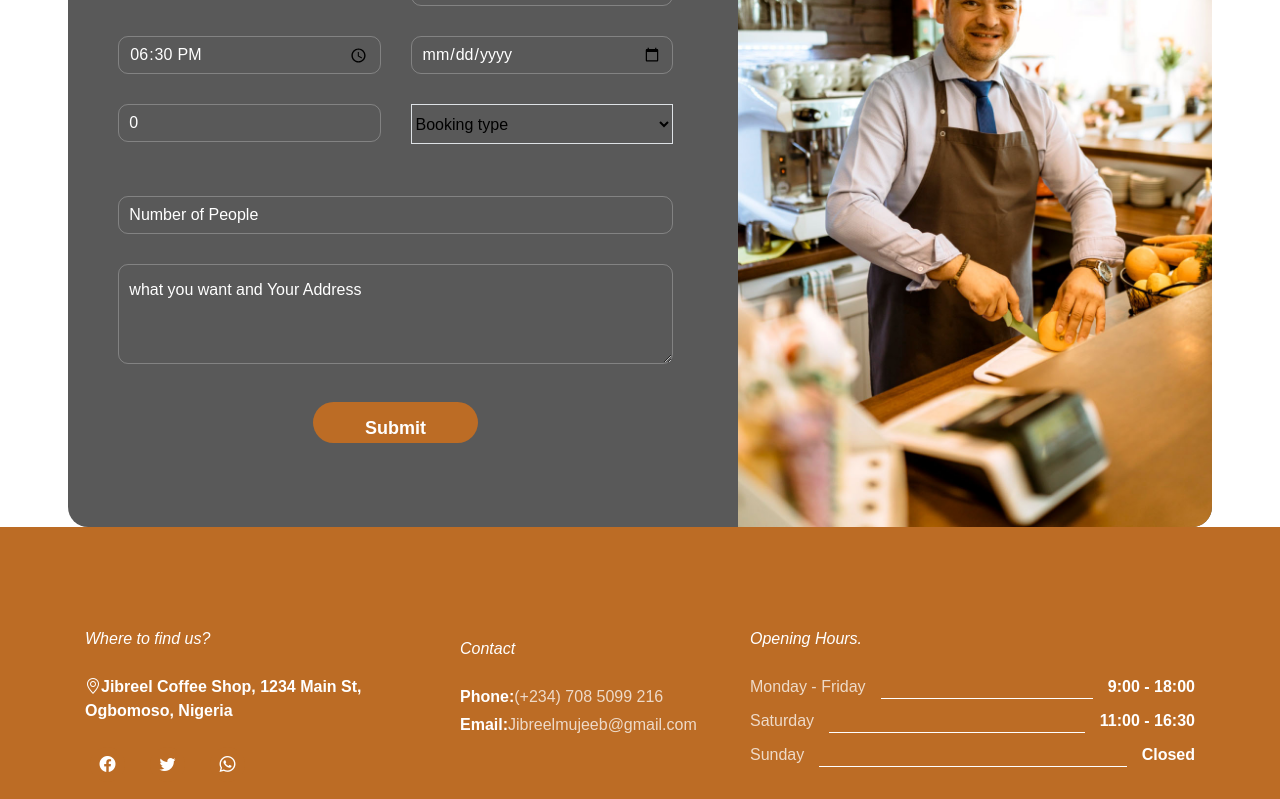
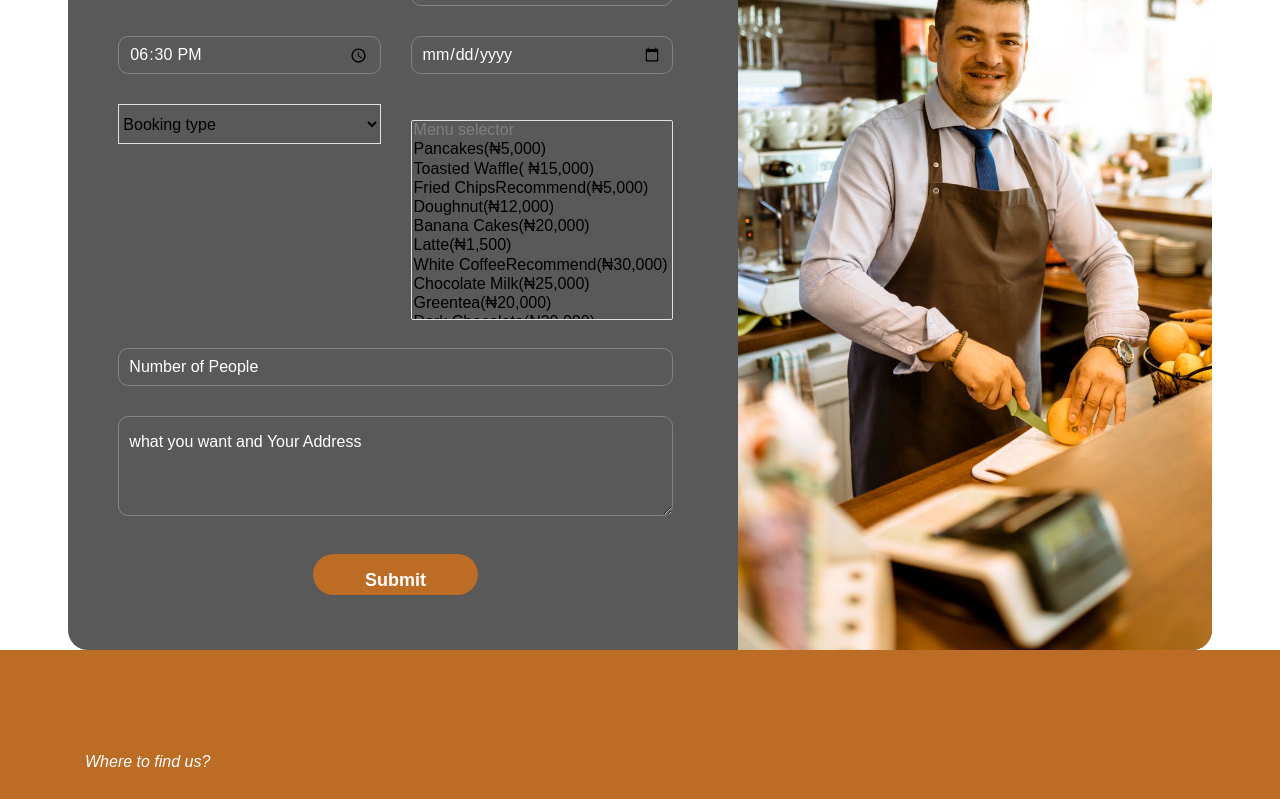
Before and after one commit to jibreelmujeeb/coffee-web, a React (Vite) app: page /reserve in a window 1280 px wide. Shown: the part 360-1159 px from the top of the page. Built offline with nearby package versions, Linux system fonts and the light colour scheme; sample sign-in values are in the browser's storage; a web font is replaced by a local one.

Commit message:
work  in progress

```diff
--- a/src/Reservation/Reserve.jsx
+++ b/src/Reservation/Reserve.jsx
@@ -1,68 +1,139 @@
-import React, { useEffect, useState } from 'react';
-import '../Home/Home.css';
-import reserve1 from '../assets/images/barman-with-fruits.jpg';
-import { useNavigate } from 'react-router-dom';
-import Navbar from '../Components/Navbar';
-import axios from 'axios';
-import Swal from 'sweetalert2';
+import React, { useEffect, useState } from "react";
+import "../Home/Home.css";
+import reserve1 from "../assets/images/barman-with-fruits.jpg";
+import { useNavigate } from "react-router-dom";
+import Navbar from "../Components/Navbar";
+import axios from "axios";
+import Swal from "sweetalert2";
+
 const Reserve = () => {
+  const navigate = useNavigate();
 
-const navigate = useNavigate()
-  // Set up state for each input field
-  const [NoUser, setNoUser] = useState(false)
-  useEffect(()=>{
-    if(!localStorage.user){
-        setNoUser(true)
-        navigate('/login')
+  // Check if user is logged in
+  useEffect(() => {
+    if (!localStorage.user) {
+      navigate("/login");
     }
-  })
-  const [first, setfirst] = useState(JSON.parse(localStorage.getItem('user')))
+  }, [navigate]);
+
+  // Initialize form state
+  const [first, setFirst] = useState(JSON.parse(localStorage.getItem("user")));
   const [formData, setFormData] = useState({
-    email: first?.email,
-    phone: '',
-    time: '18:30',
-    date: '',
-    bookingType: '',
-    numberOfPeople: '',
-    comment: '',
+    email: first?.email || "",
+    phone: "",
+    time: "18:30",
+    date: "",
+    bookingType: "",
+    numberOfPeople: "",
+    comment: "",
     amount: 0,
-    Price:0
-
+    menuSelect: [],
+    menuAmounts: {}, // Object to store amounts for each menu item
   });
 
   // Handle input change
   const handleChange = (e) => {
+    const { name, value, type, options, checked } = e.target;
+    if (type === "select-multiple") {
+      const selectedOptions = Array.from(options)
+        .filter((option) => option.selected)
+        .map((option) => option.value);
+
       setFormData({
         ...formData,
-      [e.target.name]: e.target.value
+        [name]: selectedOptions,
+        menuAmounts: selectedOptions.reduce((acc, option) => {
+          acc[option] = formData.menuAmounts[option] || 0;
+          return acc;
+        }, {}),
       });
+    } else if (type === "checkbox") {
+      setFormData({
+        ...formData,
+        [name]: checked,
+      });
+    } else {
+      setFormData({
+        ...formData,
+        [name]: value,
+      });
+    }
+  };
+
+  // Handle amount change for menu items
+  const handleMenuAmountChange = (menu, amount) => {
+    setFormData({
+      ...formData,
+      menuAmounts: {
+        ...formData.menuAmounts,
+        [menu]: amount,
+      },
+    });
+  };
+
+  const menuPrices = {
+    Pancake: 5000,
+    Toasted: 15000,
+    ChipsRecommend: 5000,
+    Banana: 20000,
+    Latte: 1500,
+    Doughnut: 12000,
+    ChocolateMilk: 25000,
+    Greentea: 20000,
+    DarkChocolate: 30000,
+    WhiteCoffeeRecommend: 30000,
+  };
+
+  const calculateTotalAmount = (formData) => {
+    const { menuSelect, menuAmounts } = formData;
+
+    // Calculate total amount based on selected menu and their quantities
+    const totalAmount = menuSelect.reduce((total, menu) => {
+      const quantity = parseInt(menuAmounts[menu], 10); // Ensure quantity is treated as a number
+      const price = menuPrices[menu];
+      console.log(quantity, price);
+
+
+      // Ensure we only calculate if the menu item exists in the prices list and has a valid quantity
+      if (price && quantity > 0) {
+        total += price * quantity;
+      }
+
+      return total;
+    }, 0); // 0 is the initial value of the total amount
+
+    return totalAmount;
   };
 
   // Handle form submission
   const handleSubmit = (e) => {
     e.preventDefault();
-    // Log form data
-        axios.post('http://localhost:3000/booking', {...formData, amount: 10000*formData.amount}).then((response)=>{
-
-            if(response.data.status){
-                window.location.href = response.data.authorization_url
+    let totalAmount = calculateTotalAmount(formData);
+    axios
+      .post("http://localhost:3000/booking", {
+        ...formData,
+        amount: totalAmount,
+      })
+      .then((response) => {
+        if (response.data.status) {
+          window.location.href = response.data.authorization_url;
           Swal.fire({
             icon: "success",
             title: "Good job",
             text: response.data.msg,
           });
         }
-
-        }).catch((Err)=>{
-
       })
+      .catch((error) => {
+        console.error("Error submitting form:", error);
+      });
   };
 
   return (
     <div>
       <div className="reservation-page">
         <main>
-          <Navbar/>
+          <Navbar />
           <section className="">
             <div className="" />
             <div className="p-0">
@@ -70,42 +141,141 @@ const navigate = useNavigate()
                 <div className="booking-form-wrap mt-0">
                   <div className="row">
                     <div className="col-lg-7 col-12 p-0">
-                      <form className="custom-form booking-form" onSubmit={handleSubmit}>
+                      <form
+                        className="custom-form booking-form"
+                        onSubmit={handleSubmit}
+                      >
                         <div className="text-center mb-4 pb-lg-2">
-                          <em className="text-white">Fill out the booking form</em>
+                          <em className="text-white">
+                            Fill out the booking form
+                          </em>
                           <h2 className="text-white">Book a table</h2>
                         </div>
                         <div className="booking-form-body">
                           <div className="row">
                             <div className="col-lg-6 col-12">
-                              <input type="text" name="email" className="form-control border-0" placeholder="Full Name" required value={formData.email} onChange={handleChange} />
+                              <input
+                                type="text"
+                                name="email"
+                                className="form-control border-0"
+                                placeholder="Full Name"
+                                required
+                                value={formData.email}
+                                onChange={handleChange}
+                              />
                             </div>
                             <div className="col-lg-6 col-12">
-                              <input type="tel" name="phone" className="form-control" placeholder="Phone: 085 456 7890" required value={formData.phone} onChange={handleChange} />
+                              <input
+                                type="tel"
+                                name="phone"
+                                className="form-control"
+                                placeholder="Phone: 085 456 7890"
+                                required
+                                value={formData.phone}
+                                onChange={handleChange}
+                              />
                             </div>
                             <div className="col-lg-6 col-12">
-                              <input type="time" name="time" className="form-control" value={formData.time} onChange={handleChange} />
+                              <input
+                                type="time"
+                                name="time"
+                                className="form-control"
+                                value={formData.time}
+                                onChange={handleChange}
+                              />
                             </div>
                             <div className="col-lg-6 col-12">
-                              <input type="date" name="date" className="form-control" required value={formData.date} onChange={handleChange} />
+                              <input
+                                type="date"
+                                name="date"
+                                className="form-control"
+                                required
+                                value={formData.date}
+                                onChange={handleChange}
+                              />
                             </div>
+
                             <div className="col-lg-6 col-12">
-                              <input type="number" name="amount" className="form-control" placeholder='Quantity' value={formData.amount} onChange={handleChange} />
-                            </div>
-                            <div className="col-lg-6 col-12">
-                              <select name="bookingType" className='w-100 border bg-transparent' style={{ height: "40px" }} value={formData.bookingType} onChange={handleChange}>
-                                <option value="" disabled>Booking type</option>
+                              <select
+                                name="bookingType"
+                                className="w-100 border bg-transparent"
+                                style={{ height: "40px" }}
+                                value={formData.bookingType}
+                                onChange={handleChange}
+                              >
+                                <option value="" disabled>
+                                  Booking type
+                                </option>
                                 <option value="Pick it up">Pick it up</option>
-                                <option value="Delivery by company">Delivery by company</option>
+                                <option value="Delivery by company">
+                                  Delivery by company
+                                </option>
                               </select>
                             </div>
 
+                            <div className="col-lg-6 col-12 mt-3">
+                              <select
+                                name="menuSelect"
+                                multiple
+                                className="w-100 border bg-transparent"
+                                style={{ height: "200px" }}
+                                value={formData.menuSelect}
+                                onChange={handleChange}
+                              >
+                                <option value="" disabled>
+                                  Menu selector
+                                </option>
+                                <option value="Pancake">Pancakes(₦5,000)</option>
+                                <option value="Toasted">Toasted Waffle( ₦15,000)</option>
+                                <option value="ChipsRecommend"> Fried ChipsRecommend(₦5,000)</option>
+                                <option value="Doughnut">Doughnut(₦12,000)</option>
+                                <option value="Banana">Banana Cakes(₦20,000)</option>
+                                <option value="Latte">Latte(₦1,500)</option>
+                                <option value="WhiteCoffeeRecommend">White CoffeeRecommend(₦30,000)</option>
+                                <option value="ChocolateMilk">Chocolate Milk(₦25,000)</option>
+                                <option value="Greentea">Greentea(₦20,000)</option>
+                                <option value="DarkChocolate">Dark Chocolate(₦30,000)</option>
+                              </select>
+                            </div>
+
+                            {formData.menuSelect.map((menu) => (
+                              <div key={menu} className="col-lg-6 col-12">
+                                <input
+                                  type="number"
+                                  name={`menuAmounts[${menu}]`}
+                                  className="form-control"
+                                  placeholder={`Amount for ${menu}`}
+                                  value={formData.menuAmounts[menu] || ""}
+                                  onChange={(e) =>
+                                    handleMenuAmountChange(menu, e.target.value)
+                                  }
+                                />
+                              </div>
+                            ))}
+
                             <div className="col-lg-12 col-12 mt-4">
-                              <input type="number" name="numberOfPeople" className="form-control" placeholder="Number of People" required value={formData.numberOfPeople} onChange={handleChange} />
-                              <textarea name="comment" rows="3" className="form-control" placeholder="what you want and Your Address" value={formData.comment} onChange={handleChange}></textarea>
+                              <input
+                                type="number"
+                                name="numberOfPeople"
+                                className="form-control"
+                                placeholder="Number of People"
+                                required
+                                value={formData.numberOfPeople}
+                                onChange={handleChange}
+                              />
+                              <textarea
+                                name="comment"
+                                rows="3"
+                                className="form-control"
+                                placeholder="what you want and Your Address"
+                                value={formData.comment}
+                                onChange={handleChange}
+                              ></textarea>
                             </div>
                             <div className="col-lg-4 col-md-10 col-8 mx-auto mt-2">
-                              <button type="submit" className="form-control">Submit</button>
+                              <button type="submit" className="form-control">
+                                Submit
+                              </button>
                             </div>
                           </div>
                         </div>
@@ -113,7 +283,11 @@ const navigate = useNavigate()
                     </div>
                     <div className="col-lg-5 col-12 p-0">
                       <div className="booking-form-image-wrap">
-                        <img src={reserve1} className="booking-form-image img-fluid" alt="" />
+                        <img
+                          src={reserve1}
+                          className="booking-form-image img-fluid"
+                          alt=""
+                        />
                       </div>
                     </div>
                   </div>
@@ -125,7 +299,9 @@ const navigate = useNavigate()
             <div className="container">
               <div className="row">
                 <div className="col-lg-4 col-12 me-auto">
-              <em className="text-white d-block mb-4">Where to find us?</em>
+                  <em className="text-white d-block mb-4">
+                    Where to find us?
+                  </em>
 
                   <strong className="text-white">
                     <i className="bi-geo-alt me-2"></i>
@@ -134,77 +310,19 @@ const navigate = useNavigate()
 
                   <ul className="social-icon mt-4">
                     <li className="social-icon-item">
-                  <a href="#" className="social-icon-link bi-facebook"></a>
+                      <a
+                        href="#"
+                        className="social-icon-link bi-facebook"
+                      ></a>
                     </li>
 
-                <li className="social-icon-item">
+                    {/* <li className="social-icon-item">
                       <a
                         href="https://x.com/minthu"
                         target="_new"
                         className="social-icon-link bi-twitter"
-                  ></a>
-                </li>
-
-                <li className="social-icon-item">
-                  <a href="#" className="social-icon-link bi-whatsapp"></a>
-                </li>
+                      ></a */}
 </ul>
-            </div>
-
-            <div className="col-lg-3 col-12 mt-4 mb-3 mt-lg-0 mb-lg-0">
-              <em className="text-white d-block mb-4">Contact</em>
-
-              <p className="d-flex mb-1">
-                <strong className="me-2">Phone:</strong>
-                <a href="tel: 305-240-9671" className="site-footer-link">
-                  (+234) 708 5099 216
-                </a>
-              </p>
-
-              <p className="d-flex">
-                <strong className="me-2">Email:</strong>
-
-                <a href="mailto:infogmail.com" className="site-footer-link">
-                  Jibreelmujeeb@gmail.com
-                </a>
-              </p>
-            </div>
-
-            <div className="col-lg-5 col-12">
-              <em className="text-white d-block mb-4">Opening Hours.</em>
-
-              <ul className="opening-hours-list">
-                <li className="d-flex">
-                  Monday - Friday
-                  <span className="underline"></span>
-                  <strong>9:00 - 18:00</strong>
-                </li>
-
-                <li className="d-flex">
-                  Saturday
-                  <span className="underline"></span>
-                  <strong>11:00 - 16:30</strong>
-                </li>
-
-                <li className="d-flex">
-                  Sunday
-                  <span className="underline"></span>
-                  <strong>Closed</strong>
-                </li>
-              </ul>
-            </div>
-
-            <div className="col-lg-8 col-12 mt-4">
-              <p className="copyright-text mb-0">
-                Copyright © Jibreel Cafe 2024 - Design:{" "}
-                <a
-                  rel="sponsored"
-                  href="https://www.tooplate.com"
-                  target="_blank"
-                >
-                  Itan olu tech solution
-                </a>
-              </p>
 </div>
 </div>
 </div>
@@ -212,7 +330,6 @@ const navigate = useNavigate()
 </main>
 </div>
 </div>
-  );
-};
+  )};
 
   export default Reserve;
```
Also changed, not shown: src/Home/Home.jsx (+13 -13 lines). Lines whose indentation alone changed are shown as unchanged.
